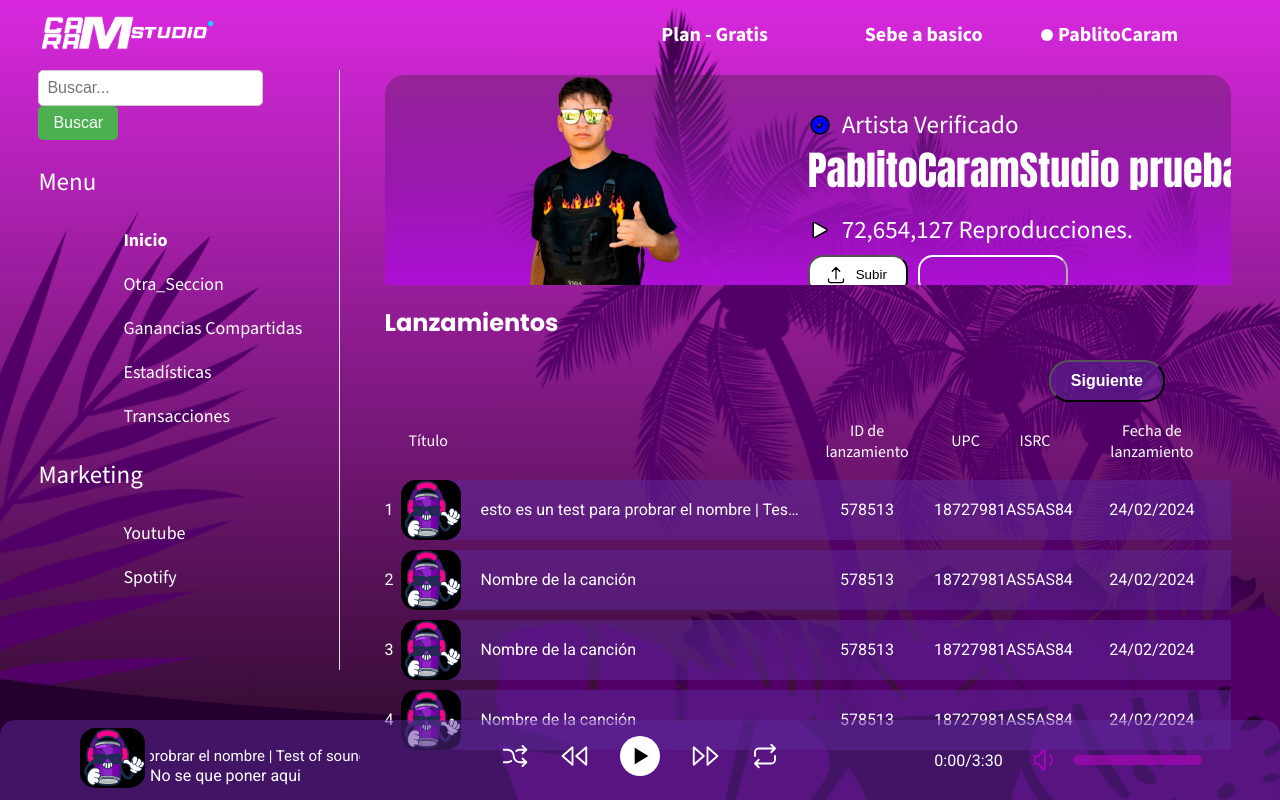
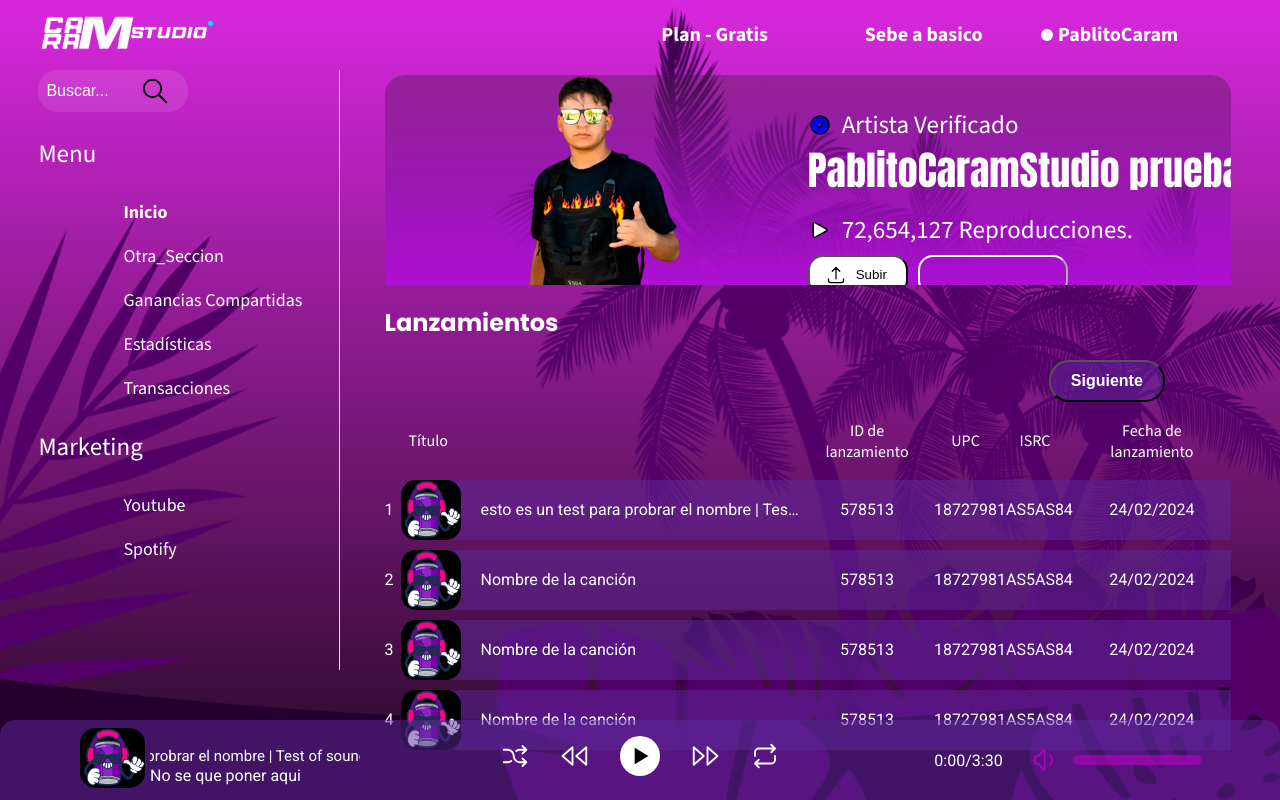
Before and after one commit to gabrielbg211/Pablo-Caram, a PHP site: page /dashboard.php in a window 1280 px wide. Run offline with PHP 8.4, Linux system fonts and the light colour scheme; a user stored in the database is signed in; some web fonts are replaced.

Commit message:
Dashboard

```diff
--- a/dashboard.php
+++ b/dashboard.php
@@ -58,7 +58,11 @@
             <!-- Barra de búsqueda -->
             <div class="search-container">
                 <input type="text" id="searchInput" placeholder="Buscar...">
-                <button type="button" onclick="search()">Buscar</button>
+                <svg xmlns="http://www.w3.org/2000/svg" class="icon icon-tabler icon-tabler-search search-icon" width="24" height="24" viewBox="0 0 24 24" stroke-width="1.5" stroke="#000000" fill="none" stroke-linecap="round" stroke-linejoin="round" onclick="search()">
+                    <path stroke="none" d="M0 0h24v24H0z" fill="none"/>
+                    <path d="M10 10m-7 0a7 7 0 1 0 14 0a7 7 0 1 0 -14 0" />
+                    <path d="M21 21l-6 -6" />
+                </svg>
             </div>
             <!-- Menú de opciones -->
             <p class="menu-title">Menu</p>
--- a/styles/dashboard.css
+++ b/styles/dashboard.css
@@ -81,29 +81,41 @@
 }
 
 .search-container {
-    margin-bottom: 10px; /* Ajusta el margen inferior según sea necesario */
+    position: relative;
+    margin-bottom: 10px;
+    display: inline-flex; /* Cambia a display inline-flex para ocupar menos espacio */
+    align-items: center;
+    background-color: rgba(255, 255, 255, 0.1); /* Fondo gris transparente */
+    border-radius: 20px; /* Esquinas redondeadas para un efecto de óvalo */
+    width: 50%;
+    height: 7%;
 }
 
 .search-container input[type="text"] {
-    padding: 8px;
-    border: 1px solid #ccc;
-    border-radius: 5px;
-    font-size: 16px; /* Tamaño de fuente del buscador */
+    padding: 8px 32px 8px 8px;
+    border: none; /* Elimina el borde */
+    background-color: transparent; /* Fondo transparente */
+    font-size: 16px;
+    flex-grow: 1;
+    color: white;
 }
 
-.search-container button {
-    padding: 8px 15px;
-    background-color: #4CAF50;
+.search-container input[type="text"]::placeholder {
     color: white;
-    border: none;
-    border-radius: 5px;
-    cursor: pointer;
-    font-size: 16px; /* Tamaño de fuente del botón */
 }
 
-.search-container button:hover {
-    background: #45a049;
+.search-container input[type="text"]:focus {
+    outline: none;
 }
+
+.search-icon {
+    position: absolute;
+    right: 8px;
+    top: 50%;
+    transform: translateY(-50%);
+    cursor: pointer;
+}
+
 
 #inicio,
 #Otra_Seccion,
```
